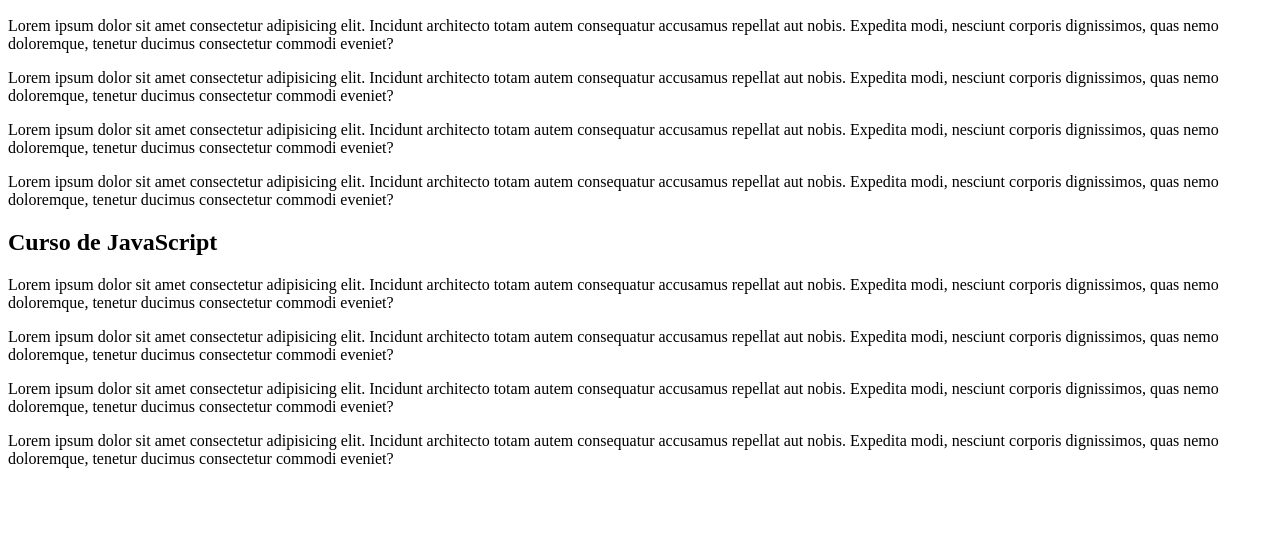
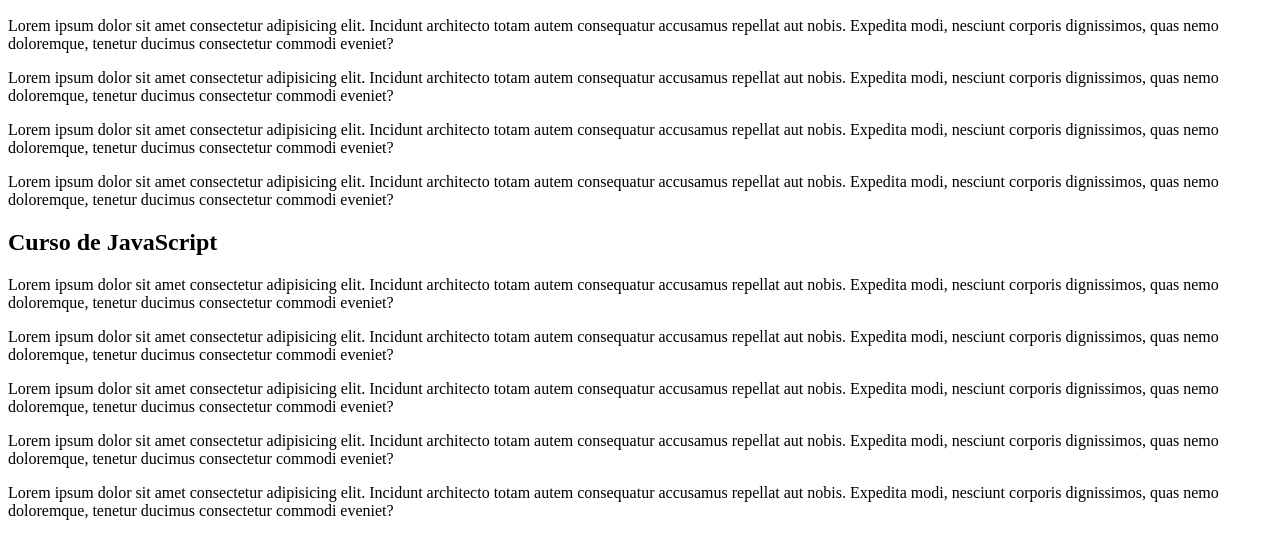
Before and after one commit to kikidimbu/Projeto-site, a plain HTML site: page index.html in a window 1280 px wide. Shown: the part 110-668 px from the top of the page. Drawn offline with Linux system fonts and the light colour scheme.

Commit message:
Update index.html

```diff
--- a/index.html
+++ b/index.html
@@ -24,6 +24,7 @@
             <p>Lorem ipsum dolor sit amet consectetur adipisicing elit. Incidunt architecto totam autem consequatur accusamus repellat aut nobis. Expedita modi, nesciunt corporis dignissimos, quas nemo doloremque, tenetur ducimus consectetur commodi eveniet?</p>
             <p>Lorem ipsum dolor sit amet consectetur adipisicing elit. Incidunt architecto totam autem consequatur accusamus repellat aut nobis. Expedita modi, nesciunt corporis dignissimos, quas nemo doloremque, tenetur ducimus consectetur commodi eveniet?</p>
             <p>Lorem ipsum dolor sit amet consectetur adipisicing elit. Incidunt architecto totam autem consequatur accusamus repellat aut nobis. Expedita modi, nesciunt corporis dignissimos, quas nemo doloremque, tenetur ducimus consectetur commodi eveniet?</p>
+            <p>Lorem ipsum dolor sit amet consectetur adipisicing elit. Incidunt architecto totam autem consequatur accusamus repellat aut nobis. Expedita modi, nesciunt corporis dignissimos, quas nemo doloremque, tenetur ducimus consectetur commodi eveniet?</p>
         </article>
     </main>
 </body>
```
